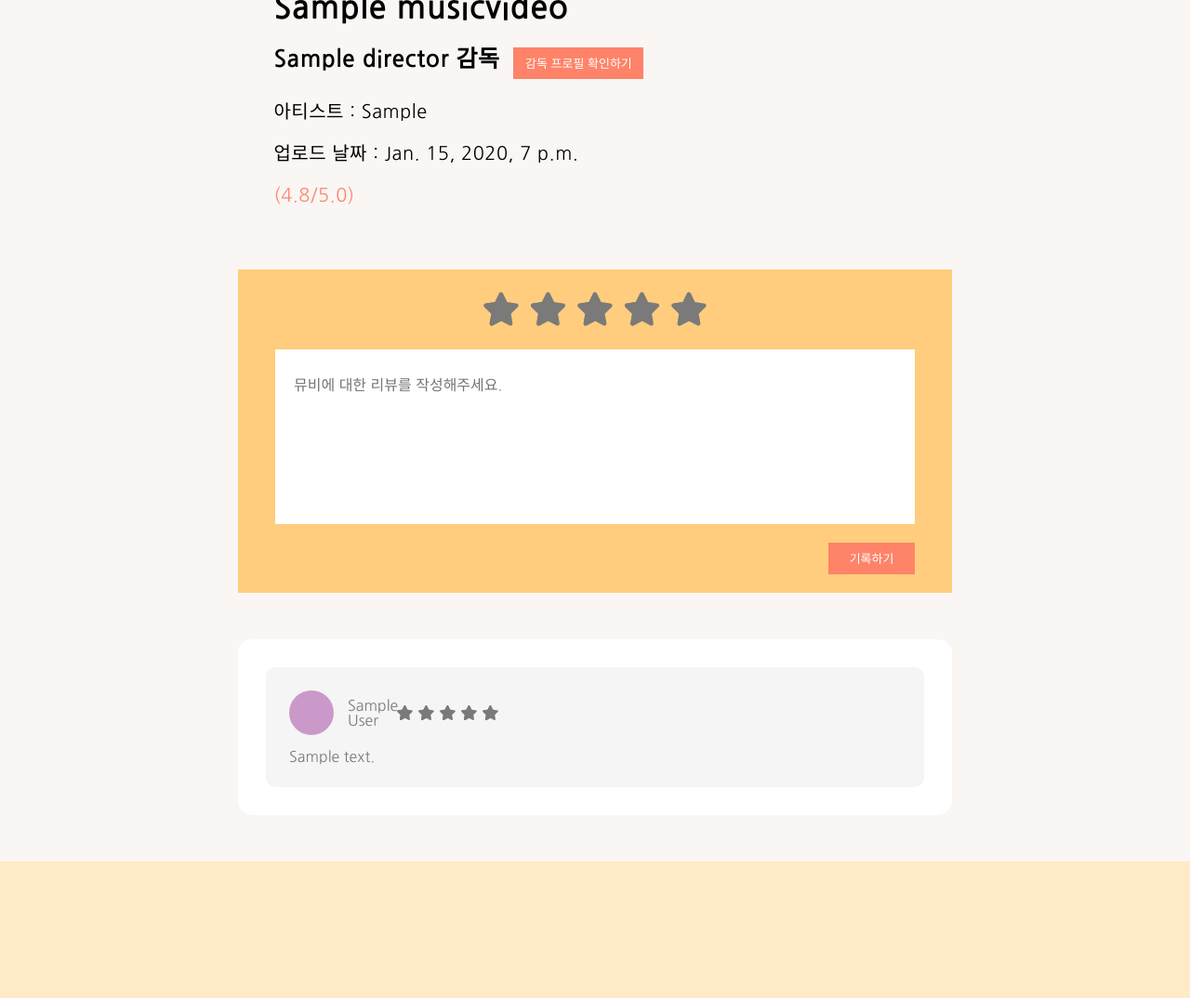
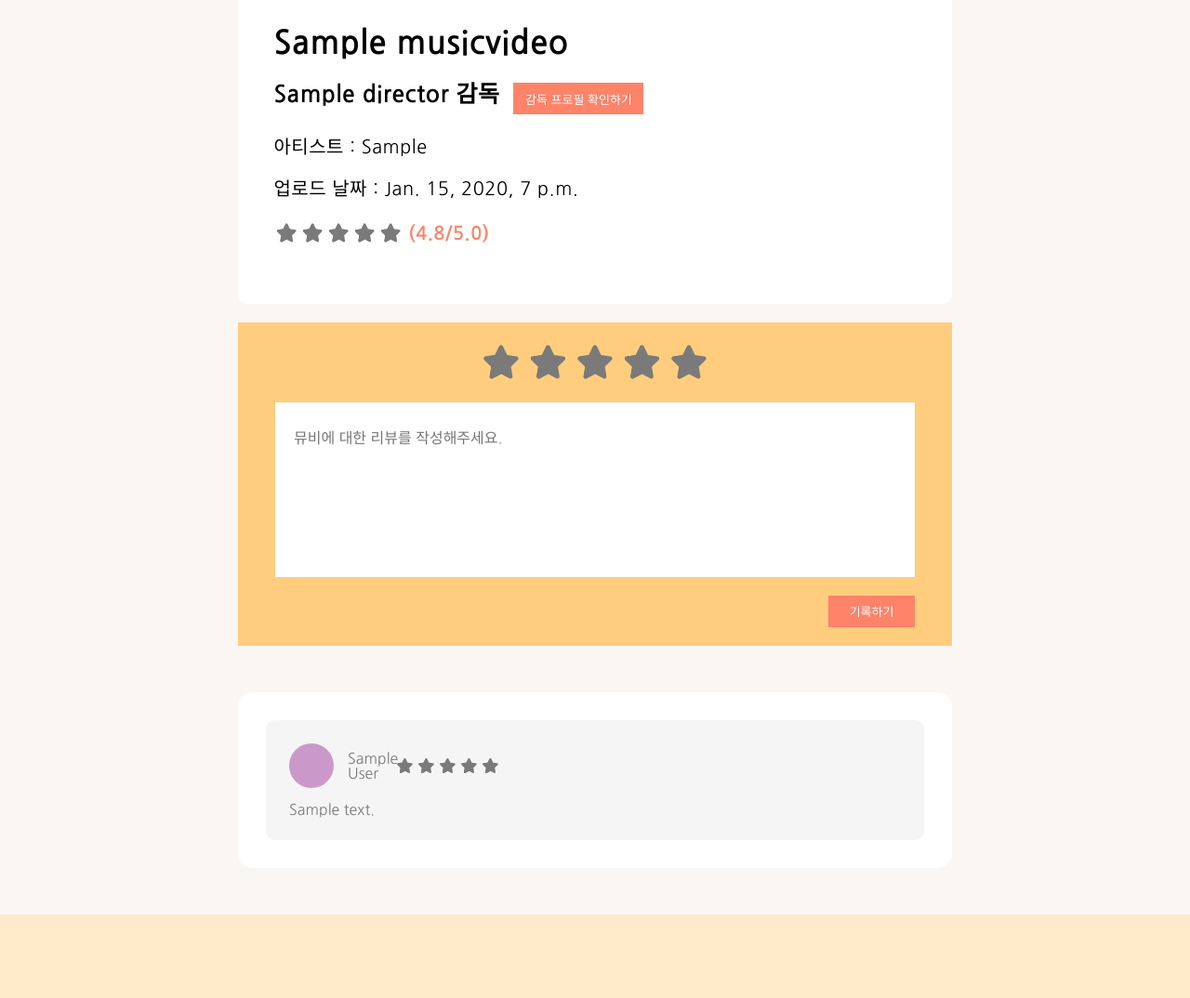
Before and after one commit to TEAM-REMU/REMU, a Django app: page /mv/mvDetail/1 in a window 1280 px wide. Shown: the part 711-1785 px from the top of the page at 93% size. Run offline with Django 3.2, Linux system fonts and the light colour scheme; tables that the repository leaves empty hold one stand-in row (values such as "Sample post"); some libraries are stand-ins or nearby versions.

Commit message:
[feat]: mvDetail에서 videoDetail 백그라운드 추가, 별점 추가

```diff
--- a/mv/static/css/mvDetail.css
+++ b/mv/static/css/mvDetail.css
@@ -7,8 +7,10 @@
 }
 
 .videoDetail {
-  padding: 0 5%;
-  margin-bottom: 70px;
+  padding: 5%;
+  margin-bottom: 20px;
+  background-color: white;
+  border-radius: 10px;
 }
 
 #videoContainer {
@@ -64,6 +66,16 @@
 
 .score {
   color: #fe8369;
+}
+
+.videoInformation.score {
+  display: flex;
+  align-items: center;
+  font-weight: bold;
+}
+
+.videoInformation.score div {
+  margin-left: 5px;
 }
 
 .commentWriter {
--- a/mv/templates/mvDetail.html
+++ b/mv/templates/mvDetail.html
@@ -4,7 +4,7 @@
 <div id="mvDetailContainer">
   <div class="videoDetail">
     <div id="videoContainer">
-      <iframe id="video" src="https://www.youtube.com/embed/{{video.video_link}}" frameborder="0"
+      <iframe id="video" src="//www.youtube.com/embed/{{video.video_link}}" frameborder="0"
         allow="accelerometer; autoplay; encrypted-media; gyroscope; picture-in-picture" allowfullscreen></iframe>
     </div>
     <h1 class="videoInformation">{{video.title}}</h1>
@@ -14,7 +14,33 @@
     </div>
     <div class="videoInformation">아티스트 : {{video.artist}}</div>
     <div class="videoInformation">업로드 날짜 : {{video.upload_date}}</div>
-    <div class="videoInformation score">(4.8/5.0)</div>
+    <div class="videoInformation score">
+      <fieldset class="rating left">
+        <input type="radio" id="star5{{review.id}}" name="rating{{review.id}}" value="5" /><label class="full"
+          for="star5{{review.id}}" title="Awesome - 5 stars"></label>
+        <input type="radio" id="star4half{{review.id}}" name="rating{{review.id}}" value="4 and a half" /><label
+          class="half" for="star4half{{review.id}}" title="Pretty good - 4.5 stars"></label>
+        <input type="radio" id="star4{{review.id}}" name="rating{{review.id}}" value="4" /><label class="full"
+          for="star4{{review.id}}" title="Pretty good - 4 stars"></label>
+        <input type="radio" id="star3half{{review.id}}" name="rating{{review.id}}" value="3 and a half" /><label
+          class="half" for="star3half{{review.id}}" title="Meh - 3.5 stars"></label>
+        <input type="radio" id="star3{{review.id}}" name="rating{{review.id}}" value="3" /><label class="full"
+          for="star3{{review.id}}" title="Meh - 3 stars"></label>
+        <input type="radio" id="star2half{{review.id}}" name="rating{{review.id}}" value="2 and a half" /><label
+          class="half" for="star2half{{review.id}}" title="Kinda bad - 2.5 stars"></label>
+        <input type="radio" id="star2{{review.id}}" name="rating{{review.id}}" value="2" /><label class="full"
+          for="star2{{review.id}}" title="Kinda bad - 2 stars"></label>
+        <input type="radio" id="star1half{{review.id}}" name="rating{{review.id}}" value="1 and a half" /><label
+          class="half" for="star1half{{review.id}}" title="Meh - 1.5 stars"></label>
+        <input type="radio" id="star1{{review.id}}" name="rating{{review.id}}" value="1" /><label class="full"
+          for="star1{{review.id}}" title="Sucks big time - 1 star"></label>
+        <input type="radio" id="starhalf{{review.id}}" name="rating{{review.id}}" value="half" /><label class="half"
+          for="starhalf{{review.id}}" title="Sucks big time - 0.5 stars"></label>
+      </fieldset>
+      <div>
+        (4.8/5.0)
+      </div>
+    </div>
   </div>
   <div class="commentWriter">
     <fieldset class="rating big">
--- a/remu/static/css/star.css
+++ b/remu/static/css/star.css
@@ -13,6 +13,11 @@
 
 .rating.big>label:before {
   font-size: 2.25em;
+  margin: 5px;
+}
+
+.rating.middle>label:before {
+  font-size: 1.25em;
   margin: 5px;
 }
 
```
